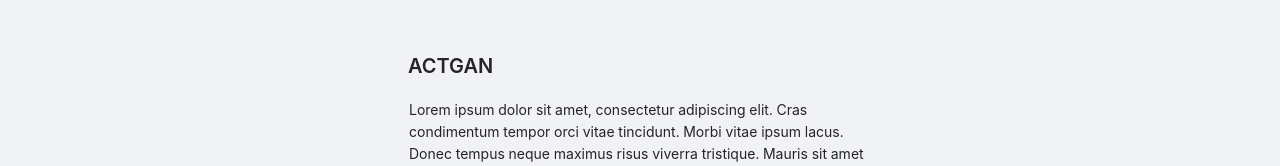
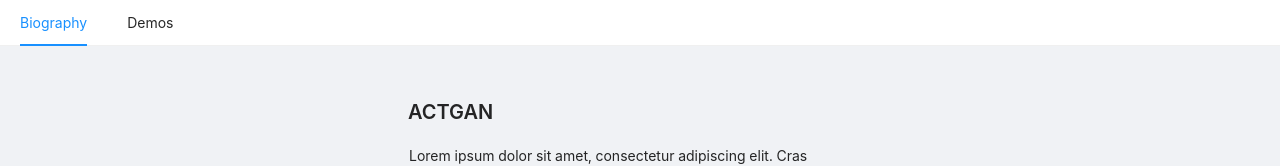
Before and after one commit to JustinLokHinWu/Personal-Site-Frontend, a React (Create React App) app: page /demos/actgan in a window 1280 px wide. Shown: the top 166 px of the page. Built offline with nearby package versions, Linux system fonts and the light colour scheme; no server answers.

Commit message:
Refactored router to parent div

```diff
--- a/src/App.js
+++ b/src/App.js
@@ -12,23 +12,17 @@ const { Header, Content, Footer } = Layout;
 
 function App() {
   return (
+    <Router>
       <Layout style={{ 'minHeight': '100vh'}}>
-
         <Content className="site-layout">
           <Affix>
-        <Router>
-            <Route path='/' exact>
-              {/* <HomeNavigation /> */}
             <HeaderMenu />
-            </Route>
-        </Router>
           </Affix>
           <Col
             className="site-layout-background"
             xs={24} sm={24} md={16} lg={14} xl={12}
             style={{ padding: '30px 5%', minHeight: 380, margin: 'auto'}}
           >
-          <Router>
             <Route
               path='/'
               exact
@@ -46,11 +40,11 @@ function App() {
                   backendURL='http://localhost:8000/actgan' />
               )}
             />
-          </Router>
           </Col>
           </Content>
         <Footer style={{ textAlign: 'center' }}>Justin Wu &#xA9;2021</Footer>
       </Layout>
+    </Router>
   );
 }
 
--- a/src/components/HeaderMenu.js
+++ b/src/components/HeaderMenu.js
@@ -1,6 +1,6 @@
 import { Menu } from 'antd'
 
-import { HashLink } from 'react-router-hash-link'
+import { HashLink as Link } from 'react-router-hash-link'
 
 const HeaderMenu = () => {
     return (
@@ -10,15 +10,15 @@ const HeaderMenu = () => {
         >
             <Menu.Item
                 key='biography'>
-                <HashLink
+                <Link
                     scroll={(el) => el.scrollIntoView({ behavior: 'smooth' })}
-                    to='#biography'>Biography</HashLink>
+                    to='/#biography'>Biography</Link>
             </Menu.Item>
             <Menu.Item
                 key='demos'>
-                <HashLink
+                <Link
                     scroll={(el) => el.scrollIntoView({ behavior: 'smooth' })}
-                    to='#demos'>Demos</HashLink>
+                    to='/#demos'>Demos</Link>
             </Menu.Item>
         </Menu>
     )
```
Lines whose indentation alone changed are shown as unchanged.
